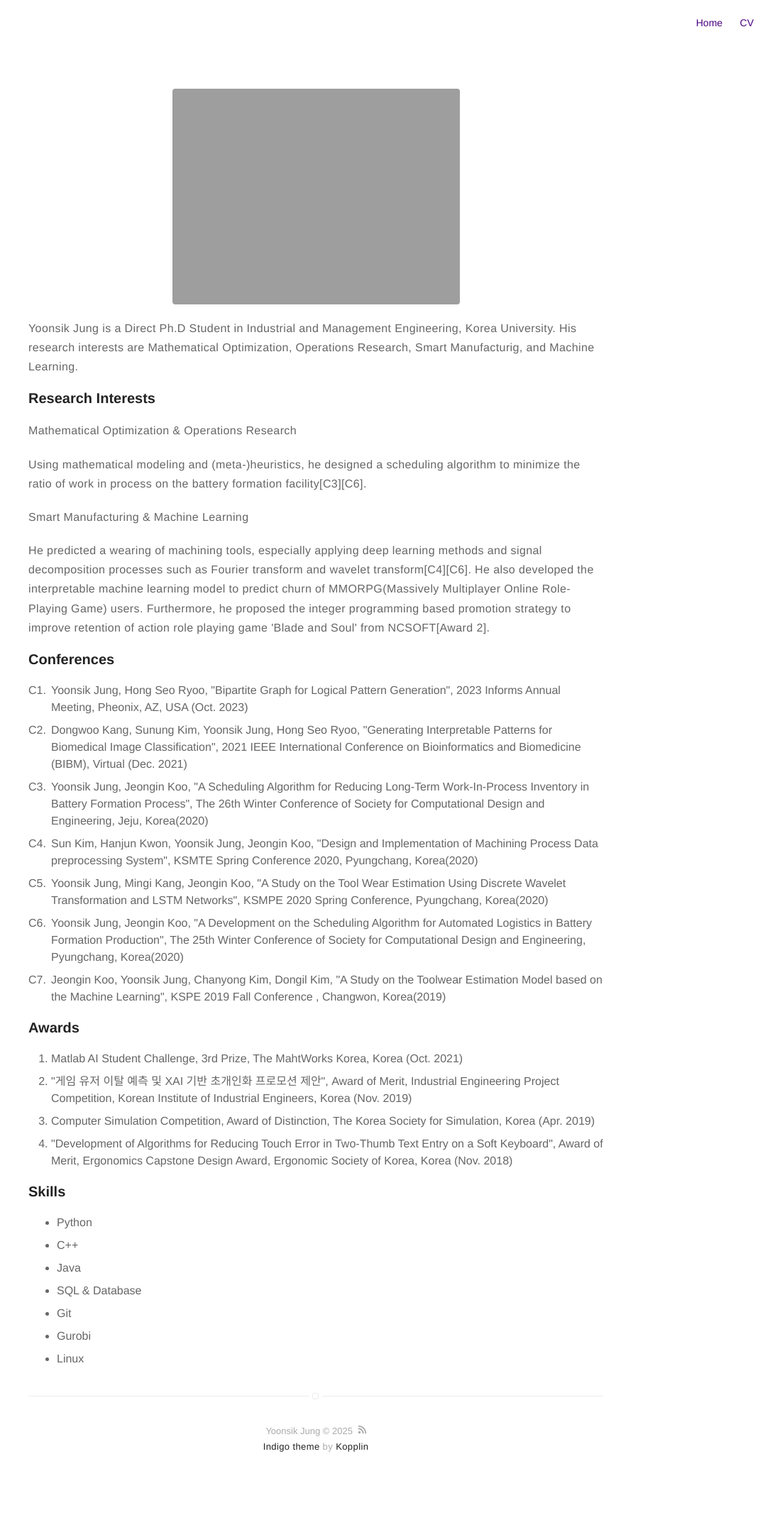
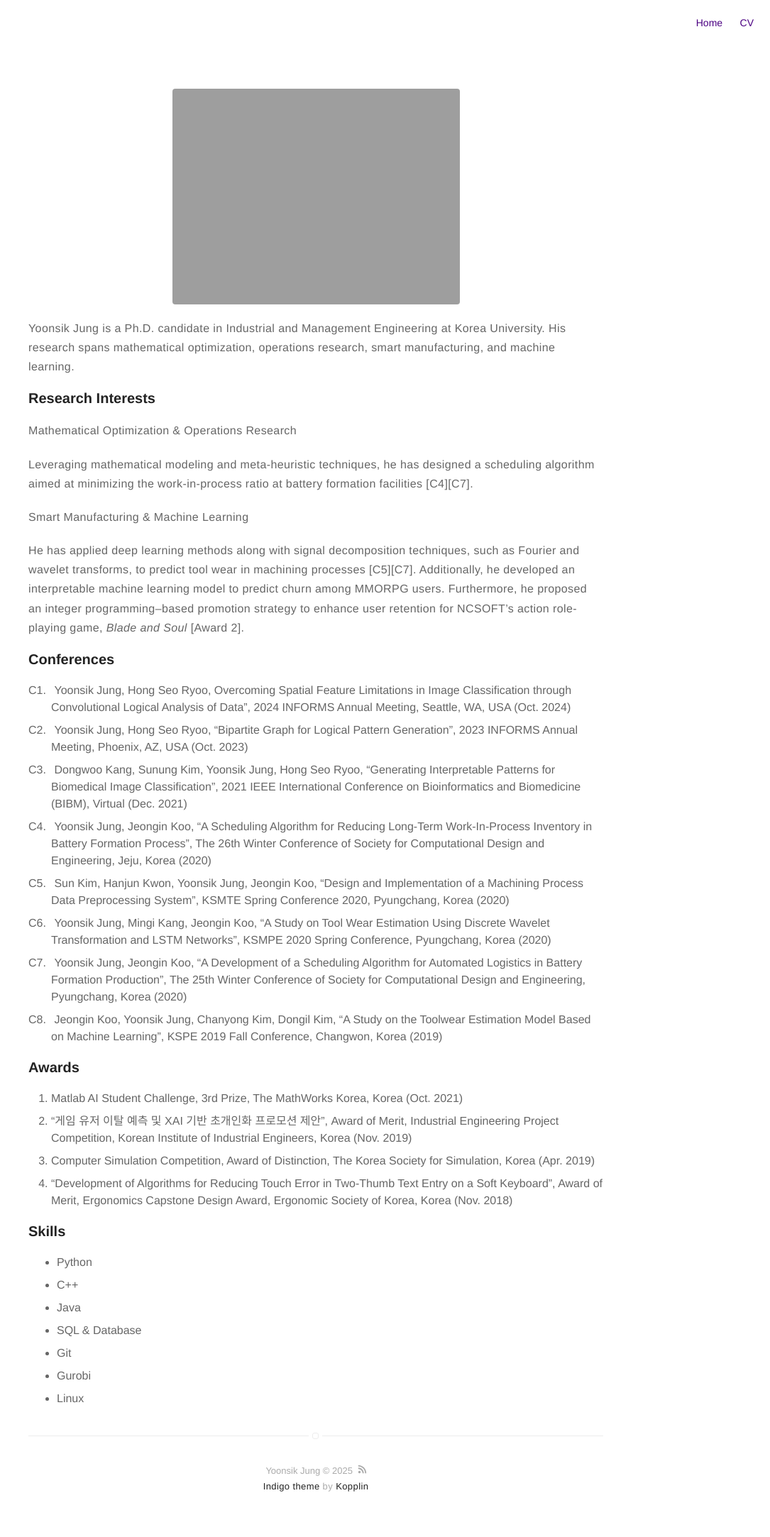
Before and after one commit to yoonsik-jung-opt/yoonsik-jung-opt.github.io, a Jekyll site: the page built from about.md, in a window 1280 px wide. Shown: the whole page at 71% size, without its empty margins (195-1280 px from the left). Built offline with Jekyll 4.4.1, drawn with Linux system fonts in a browser that asks for light colours; before the commit the page ends 2110 px from its top, so only the background shows below that.

Commit message:
update bio 250320

```diff
--- a/about.md
+++ b/about.md
@@ -4,91 +4,103 @@ layout: page
 ---
 ![Profile Image]({% if site.external-image %}{{ site.picture }}{% else %}{{ site.url }}/{{ site.picture }}{% endif %})
 
-<p>Yoonsik Jung is a Direct Ph.D Student in Industrial and Management Engineering, Korea University. His research interests are Mathematical Optimization, Operations Research, Smart Manufacturig, and Machine Learning.</p>
+<p>
+  Yoonsik Jung is a Ph.D. candidate in Industrial and Management Engineering at Korea University. His research spans mathematical optimization, operations research, smart manufacturing, and machine learning.
+</p>
 
-<h3> Research Interests </h3>
-<b> Mathematical Optimization & Operations Research</b>
-<p> Using mathematical modeling and (meta-)heuristics, he designed a scheduling algorithm to minimize the ratio of work in process on the battery formation facility[C3][C6]. </p>
+<h3>Research Interests</h3>
+<b>Mathematical Optimization &amp; Operations Research</b>
+<p>
+  Leveraging mathematical modeling and meta-heuristic techniques, he has designed a scheduling algorithm aimed at minimizing the work‐in‐process ratio at battery formation facilities [C4][C7].
+</p>
 
-<b> Smart Manufacturing & Machine Learning </b>
-<p> He predicted a wearing of machining tools, especially applying deep learning methods and signal decomposition processes such as Fourier transform and wavelet transform[C4][C6]. He also developed the interpretable machine learning model to predict churn of MMORPG(Massively Multiplayer Online Role-Playing Game) users. Furthermore, he proposed the integer programming based promotion strategy to improve retention of action role playing game 'Blade and Soul' from NCSOFT[Award 2].</p>
+<b>Smart Manufacturing &amp; Machine Learning</b>
+<p>
+  He has applied deep learning methods along with signal decomposition techniques, such as Fourier and wavelet transforms, to predict tool wear in machining processes [C5][C7]. Additionally, he developed an interpretable machine learning model to predict churn among MMORPG users. Furthermore, he proposed an integer programming–based promotion strategy to enhance user retention for NCSOFT’s action role-playing game, <i>Blade and Soul</i> [Award 2].
+</p>
 
 <style>
-ol {
-  counter-reset: item;
-  margin-left: 0;
-  padding-left: 0;
-}
-
-ol li{
-	margin-bottom: .5em;
-	margin-left: 2em;
-}
-
-ul li{
-	margin-bottom: .5em;
-}
-
-ol.conference li {
-  display: block;
-  margin-bottom: .5em;
-  margin-left: 2em;
-}
-ol.conference li::before {
-  display: inline-block;
-  content: "C"counter(item) ".";
-  counter-increment: item;
-  width: 2em;
-  margin-left: -2em;
-}
+  ol {
+    counter-reset: item;
+    margin-left: 0;
+    padding-left: 0;
+  }
+  ol li {
+    margin-bottom: 0.5em;
+    margin-left: 2em;
+  }
+  ul li {
+    margin-bottom: 0.5em;
+  }
+  ol.conference li {
+    display: block;
+    margin-bottom: 0.5em;
+    margin-left: 2em;
+  }
+  ol.conference li::before {
+    display: inline-block;
+    content: "C" counter(item) ".";
+    counter-increment: item;
+    width: 2em;
+    margin-left: -2em;
+  }
 </style>
 
-<h3>Conferences </h3>
+<h3>Conferences</h3>
 <ol class="conference">
-	<li><b>Yoonsik Jung</b>, Hong Seo Ryoo, "Bipartite Graph for Logical Pattern Generation", 2023 Informs Annual Meeting, Pheonix, AZ, USA (Oct. 2023)</li>
-	<li>Dongwoo Kang, Sunung Kim, <b>Yoonsik Jung</b>, Hong Seo Ryoo, "Generating Interpretable Patterns
-	for Biomedical Image Classification", 2021 IEEE International Conference on Bioinformatics and
-	Biomedicine (BIBM), Virtual (Dec. 2021)</li>
-	<!-- <li>박찬석, 정윤식, 구정인.(2020).생산 효율 향상을 위한 컨베이어 물류설비 지연예측모델.대한산업공학회 추계학술대회 논문집,(),3988-3998.</li>
-	<li>화성 공정 생산성 향상을 위한 컨베이어 물류설비 지연예측모델 박찬석, 정윤식, 구정인 (한국생산기술연구원)</li> -->
-	<li><b>Yoonsik Jung</b>, Jeongin Koo, "A Scheduling Algorithm for Reducing Long-Term Work-In-Process
-	Inventory in Battery Formation Process", The 26th Winter Conference of Society for
-	Computational Design and Engineering, Jeju, Korea(2020)</li>
-	<li>Sun Kim, Hanjun Kwon, <b>Yoonsik Jung</b>, Jeongin Koo, "Design and Implementation of Machining
-	Process Data preprocessing System", KSMTE Spring Conference 2020, Pyungchang, Korea(2020)</li>
-	<li><b>Yoonsik Jung</b>, Mingi Kang, Jeongin Koo, "A Study on the Tool Wear Estimation Using Discrete
-	Wavelet Transformation and LSTM Networks", KSMPE 2020 Spring Conference, Pyungchang,
-	Korea(2020)</li>
-	<li><b>Yoonsik Jung</b>, Jeongin Koo, "A Development on the Scheduling Algorithm for Automated
-	Logistics in Battery Formation Production", The 25th Winter Conference of Society for
-	Computational Design and Engineering, Pyungchang, Korea(2020)</li>
-	<li>Jeongin Koo, <b>Yoonsik Jung</b>, Chanyong Kim, Dongil Kim, "A Study on the Toolwear Estimation
-	Model based on the Machine Learning", KSPE 2019 Fall Conference , Changwon, Korea(2019)</li>
-
+	<li>
+    <b>Yoonsik Jung</b>, Hong Seo Ryoo, Overcoming Spatial Feature Limitations in Image Classification through Convolutional Logical Analysis of Data”, 2024 INFORMS Annual Meeting, Seattle, WA, USA (Oct. 2024)
+  </li>
+  <li>
+    <b>Yoonsik Jung</b>, Hong Seo Ryoo, “Bipartite Graph for Logical Pattern Generation”, 2023 INFORMS Annual Meeting, Phoenix, AZ, USA (Oct. 2023)
+  </li>
+  <li>
+    Dongwoo Kang, Sunung Kim, <b>Yoonsik Jung</b>, Hong Seo Ryoo, “Generating Interpretable Patterns for Biomedical Image Classification”, 2021 IEEE International Conference on Bioinformatics and Biomedicine (BIBM), Virtual (Dec. 2021)
+  </li>
+  <li>
+    <b>Yoonsik Jung</b>, Jeongin Koo, “A Scheduling Algorithm for Reducing Long-Term Work-In-Process Inventory in Battery Formation Process”, The 26th Winter Conference of Society for Computational Design and Engineering, Jeju, Korea (2020)
+  </li>
+  <li>
+    Sun Kim, Hanjun Kwon, <b>Yoonsik Jung</b>, Jeongin Koo, “Design and Implementation of a Machining Process Data Preprocessing System”, KSMTE Spring Conference 2020, Pyungchang, Korea (2020)
+  </li>
+  <li>
+    <b>Yoonsik Jung</b>, Mingi Kang, Jeongin Koo, “A Study on Tool Wear Estimation Using Discrete Wavelet Transformation and LSTM Networks”, KSMPE 2020 Spring Conference, Pyungchang, Korea (2020)
+  </li>
+  <li>
+    <b>Yoonsik Jung</b>, Jeongin Koo, “A Development of a Scheduling Algorithm for Automated Logistics in Battery Formation Production”, The 25th Winter Conference of Society for Computational Design and Engineering, Pyungchang, Korea (2020)
+  </li>
+  <li>
+    Jeongin Koo, <b>Yoonsik Jung</b>, Chanyong Kim, Dongil Kim, “A Study on the Toolwear Estimation Model Based on Machine Learning”, KSPE 2019 Fall Conference, Changwon, Korea (2019)
+  </li>
 </ol>
 
-<h3> Awards </h3>
+<h3>Awards</h3>
 <ol>
-<li>Matlab AI Student Challenge, 3rd Prize, The MahtWorks Korea, Korea (Oct. 2021)</li>
-<li>"게임 유저 이탈 예측 및 XAI 기반 초개인화 프로모션 제안", Award of Merit, Industrial Engineering Project Competition, Korean Institute of Industrial
-Engineers, Korea (Nov. 2019)</li>
-<li>Computer Simulation Competition, Award of Distinction, The Korea Society for Simulation,
-Korea (Apr. 2019)</li>
-<li>"Development of Algorithms for Reducing Touch Error in Two-Thumb Text Entry on a Soft Keyboard", Award of Merit, Ergonomics Capstone Design Award, Ergonomic Society of Korea, Korea (Nov.
-2018)</li>
+  <li>
+    Matlab AI Student Challenge, 3rd Prize, The MathWorks Korea, Korea (Oct. 2021)
+  </li>
+  <li>
+    “게임 유저 이탈 예측 및 XAI 기반 초개인화 프로모션 제안”, Award of Merit, Industrial Engineering Project Competition, Korean Institute of Industrial Engineers, Korea (Nov. 2019)
+  </li>
+  <li>
+    Computer Simulation Competition, Award of Distinction, The Korea Society for Simulation, Korea (Apr. 2019)
+  </li>
+  <li>
+    “Development of Algorithms for Reducing Touch Error in Two-Thumb Text Entry on a Soft Keyboard”, Award of Merit, Ergonomics Capstone Design Award, Ergonomic Society of Korea, Korea (Nov. 2018)
+  </li>
 </ol>
 
 <h3>Skills</h3>
+<ul class="skill-list">
+  <li>Python</li>
+  <li>C++</li>
+  <li>Java</li>
+  <li>SQL &amp; Database</li>
+  <li>Git</li>
+  <li>Gurobi</li>
+  <li>Linux</li>
+</ul>
 
-<ul class="skill-list">
-	<li>Python</li>
-	<li>C++</li>
-	<li>Java</li>
-	<li>SQL & Database</li>
-	<li>Git</li>
-	<li>Gurobi</li>
-	<li>Linux</li>
-</ul>
 
 <!-- bundle exec jekyll serve -->
 
```
